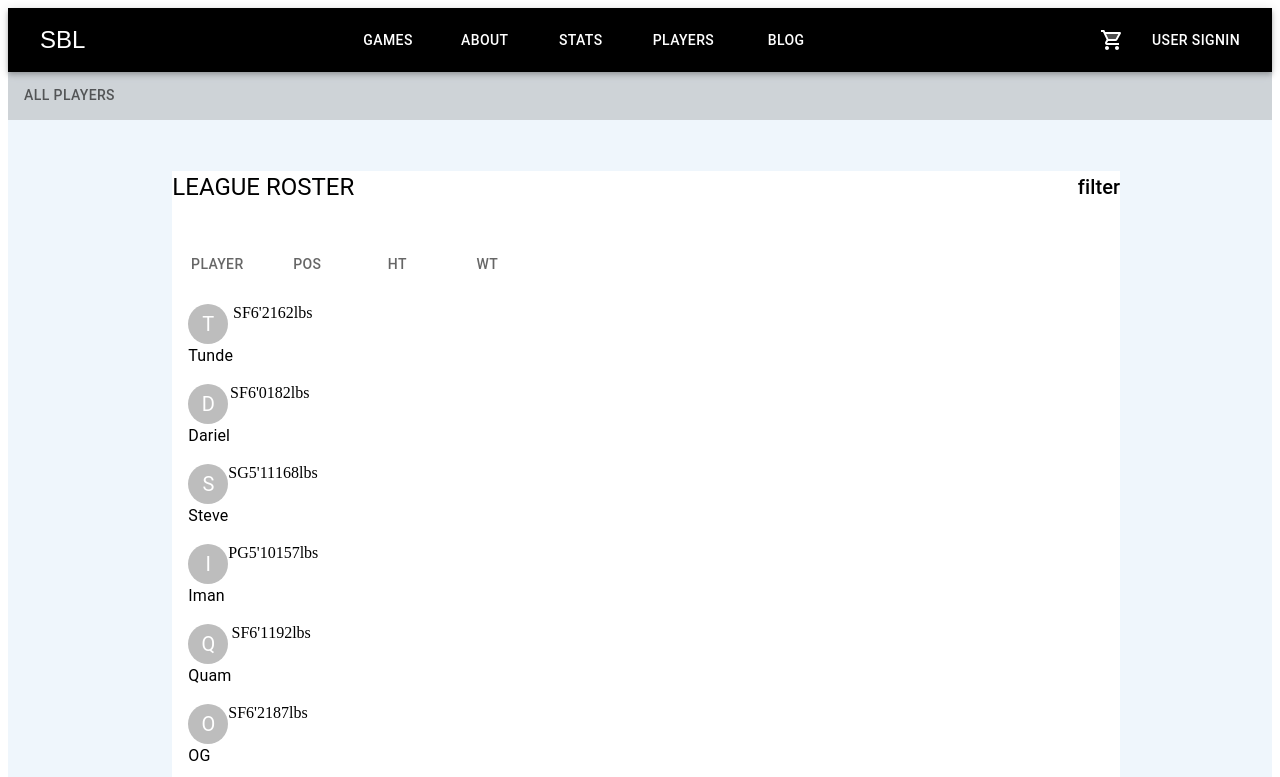
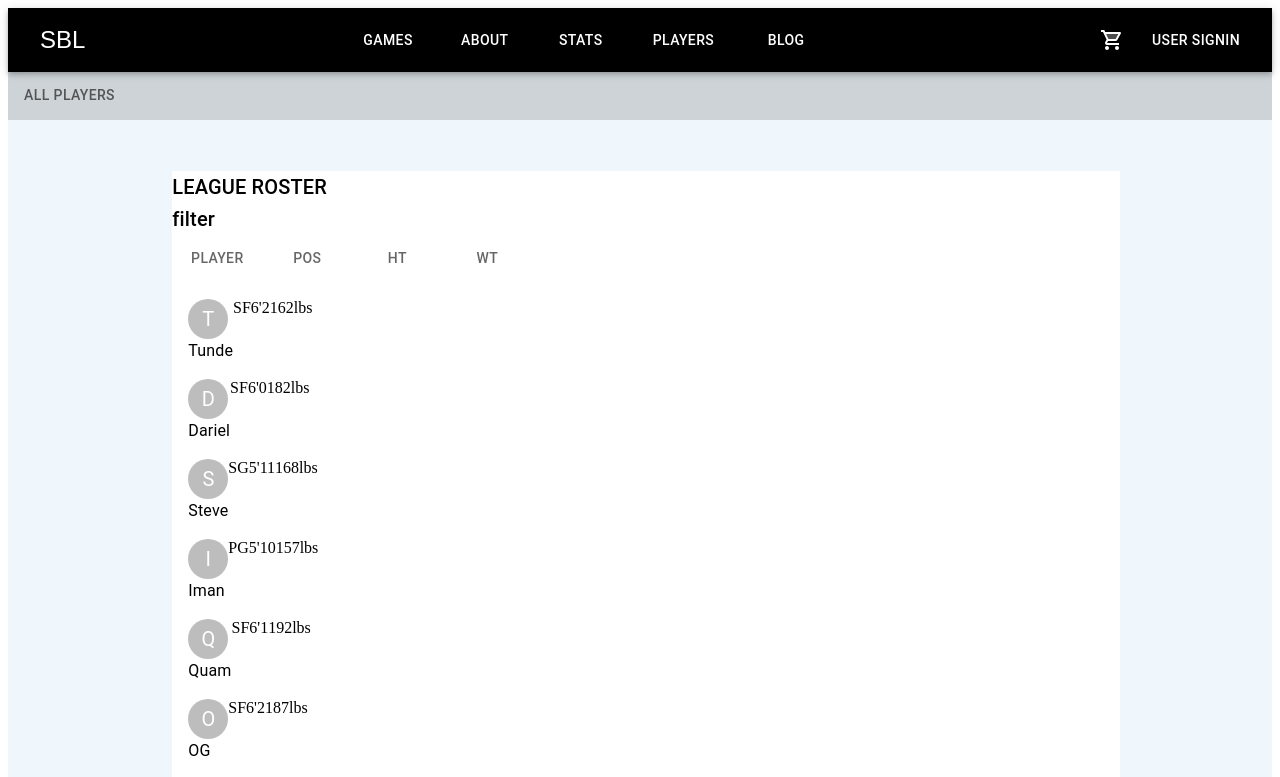
Before and after one commit to walethesolution/SBL, a React (Create React App) app in the folder sbl-frontend/: page /players in a window 1280 px wide. Shown: the top 777 px of the page. Built offline with nearby package versions, Linux system fonts and the light colour scheme.

Commit message:
Still styling players page

```diff
--- a/sbl-frontend/src/components/players/index.tsx
+++ b/sbl-frontend/src/components/players/index.tsx
@@ -27,25 +27,18 @@ export default function Players() {
           }}
         >
           <Box>
-            <Grid container justifyContent="space-between">
-              <Grid item>
-                <Typography variant="h5">LEAGUE ROSTER</Typography>
-              </Grid>
-              <Grid item>
+            {/* <Stack> */}
+            {/* <Grid container>
+                <Grid item> */}
+            <Typography variant="h6">LEAGUE ROSTER</Typography>
+
             <Typography variant="h6">filter</Typography>
-              </Grid>
-            </Grid>
-          </Box>
-          {/* <Divider /> */}
-          <Box sx={{ marginTop: "4%" }}>
-            <Stack>
             <Tabs>
               <Tab value="0" label="Player" />
               <Tab value="1" label="POS" />
               <Tab value="2" label="HT" />
               <Tab value="3" label="WT" />
             </Tabs>
-              {/* <Divider /> */}
             <List>
               <ListItem>
                 <Grid container>
@@ -58,7 +51,6 @@ export default function Players() {
                   <Grid item>162lbs</Grid>
                 </Grid>
               </ListItem>
-                {/* <Divider /> */}
               <ListItem>
                 <Grid container>
                   <Grid item>
@@ -137,7 +129,6 @@ export default function Players() {
                 </Grid>
               </ListItem>
             </List>
-            </Stack>
           </Box>
         </Box>
       </Box>
```
Lines whose indentation alone changed are shown as unchanged.
